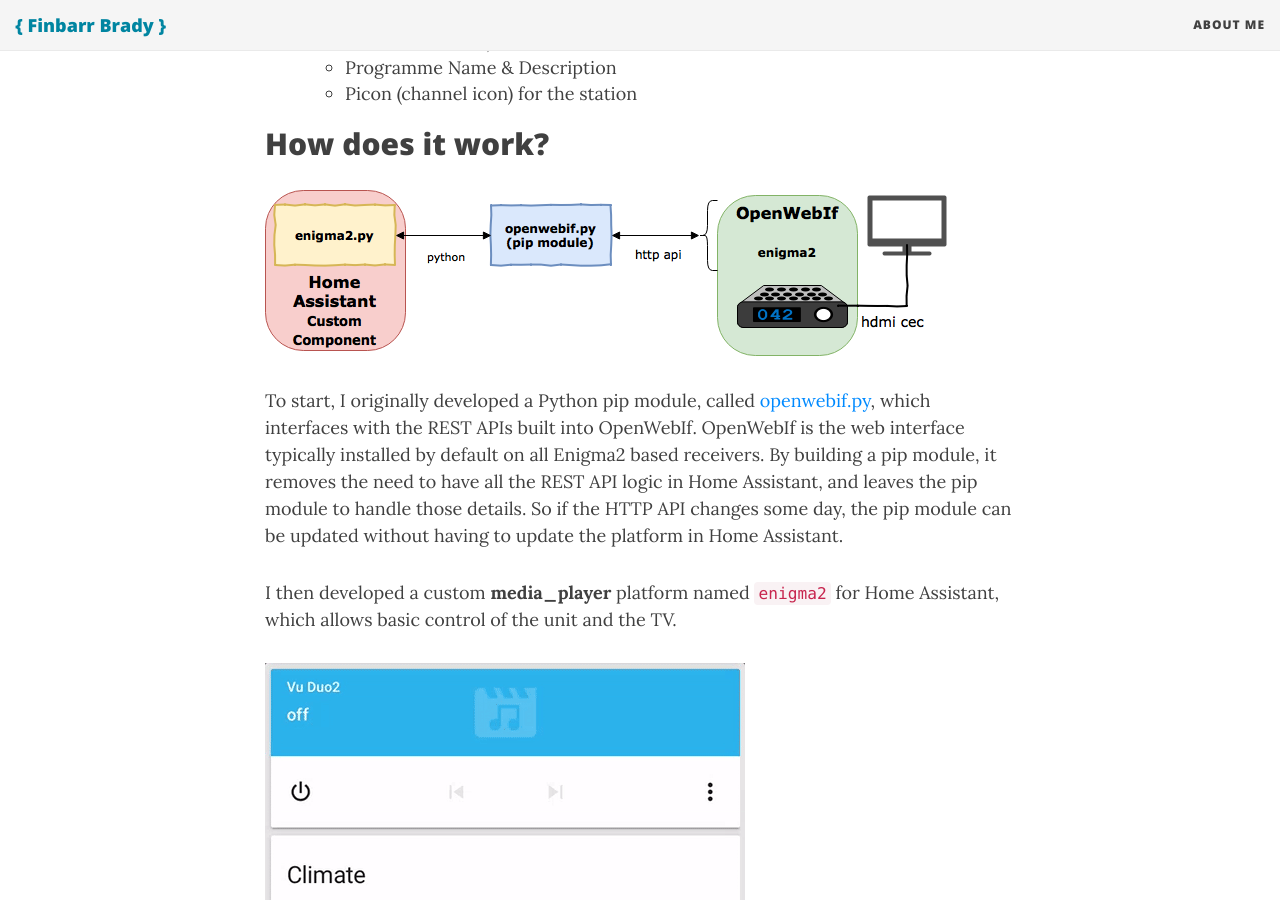
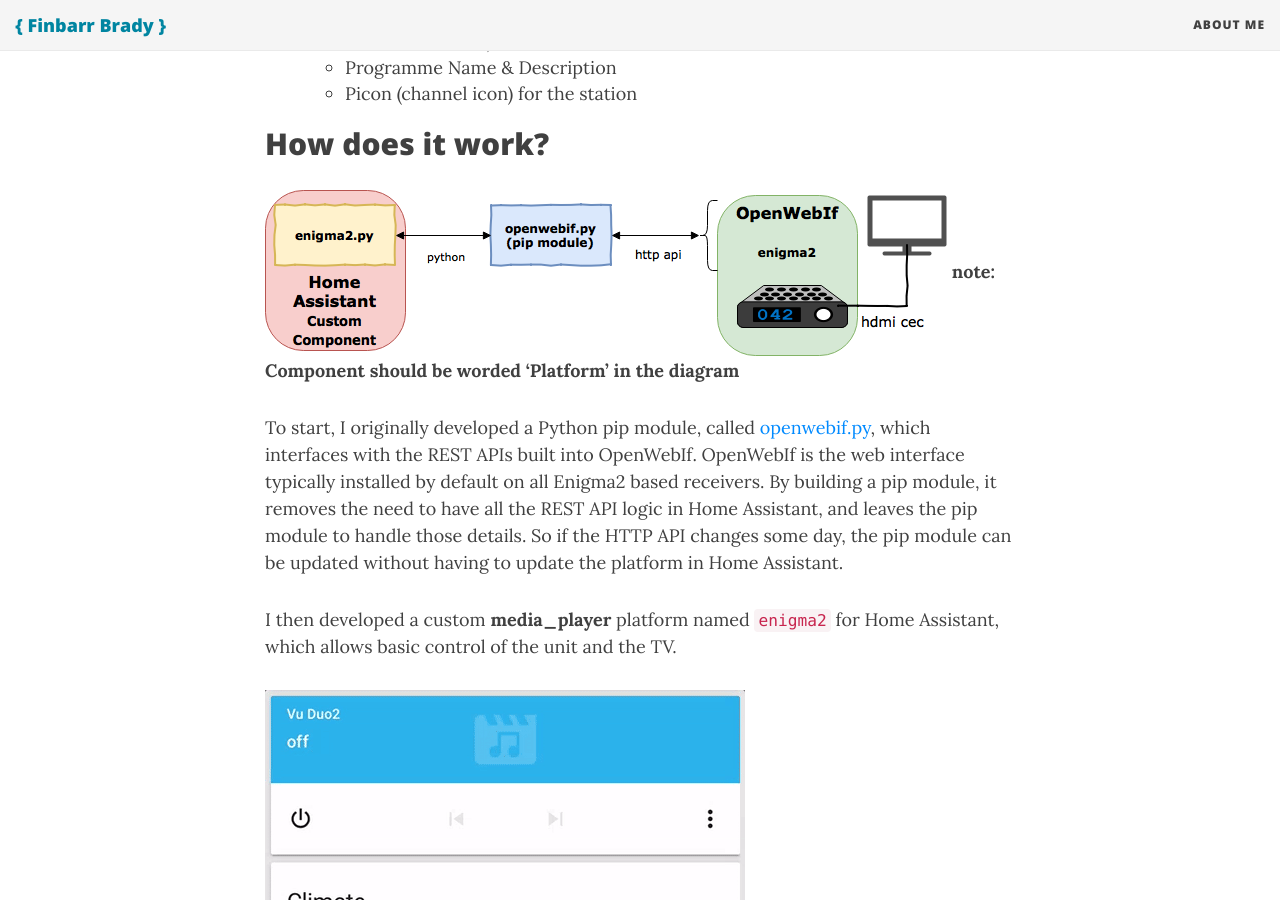
Before and after one commit to fbradyirl/fbradyirl_archive.github.io, a Jekyll site: the page built from _posts/2017-02-19-automate-your-tv.md, in a window 1280 px wide and 900 px high, scrolled down 728 px. Built offline with Jekyll 4.4.1, drawn with Linux system fonts in a browser that asks for light colours; nearby versions of some CDN libraries; comment, search, counter and statistics services are not loaded.

Commit message:
Update 2017-02-19-automate-your-tv.md

```diff
--- a/_posts/2017-02-19-automate-your-tv.md
+++ b/_posts/2017-02-19-automate-your-tv.md
@@ -30,6 +30,7 @@
 ## How does it work?
 
 ![Home Assistant Enigma2 Architecture]({{site.baseurl}}/img/posts/enigma2-hass.png)
+**note: Component should be worded 'Platform' in the diagram**
 
 To start, I originally developed a Python pip module, called [openwebif.py][2], which interfaces with the REST APIs built into OpenWebIf. OpenWebIf is the web interface typically installed by default on all Enigma2 based receivers. By building a pip module, it removes the need to have all the REST API logic in Home Assistant, and leaves the pip module to handle those details. So if the HTTP API changes some day, the pip module can be updated without having to update the platform in Home Assistant.
 
```
